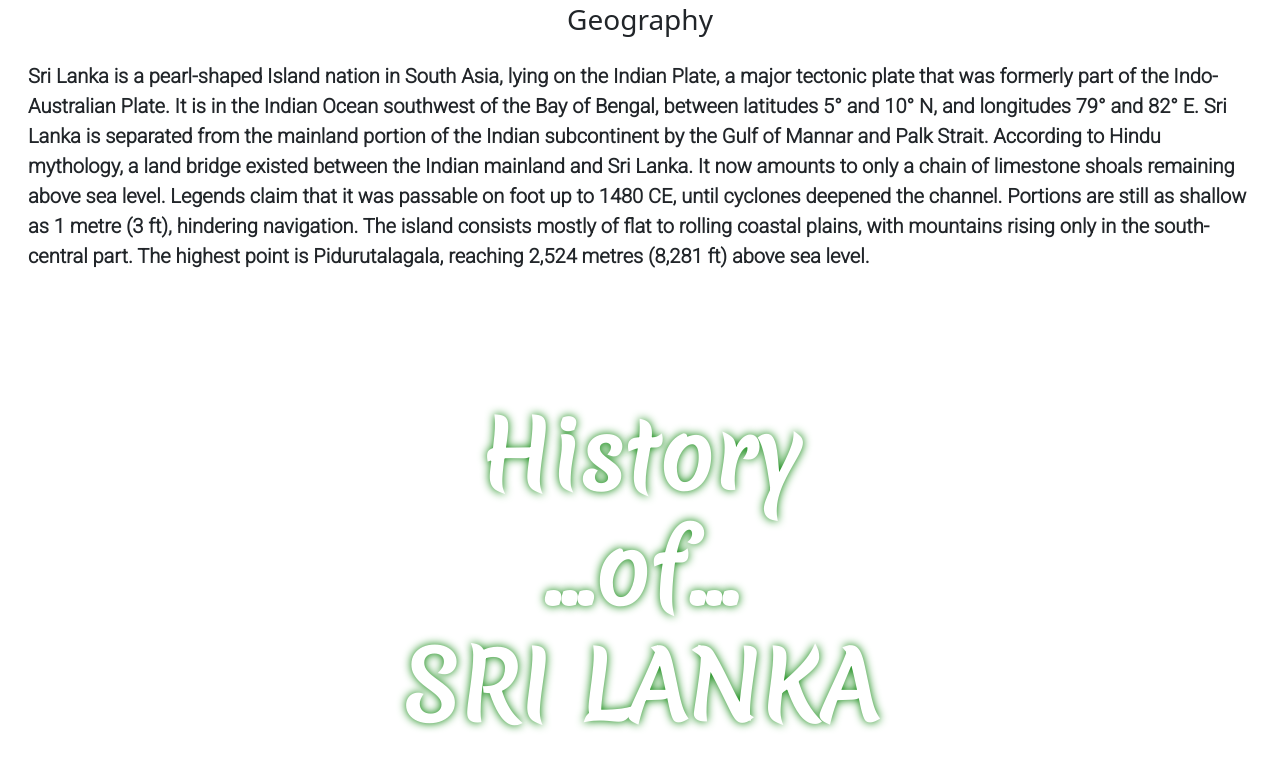
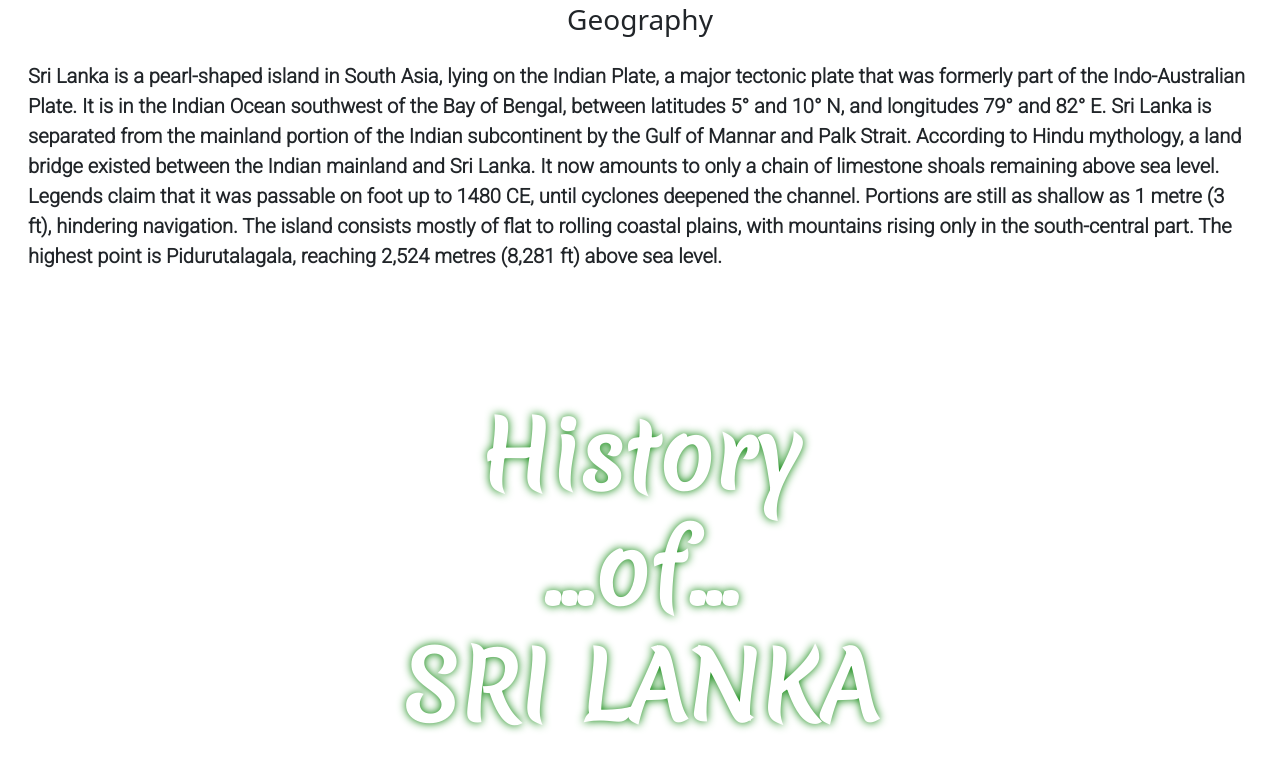
Before and after one commit to IsuruAnjanaGalle/Travel-site-DEMO-, a plain HTML site: page index.html in a window 1280 px wide. Shown: the part 1529-2300 px from the top of the page. Drawn offline with nearby package versions, Linux system fonts and the light colour scheme; a web font is replaced by a local one.

Commit message:
Update index.html

```diff
--- a/index.html
+++ b/index.html
@@ -94,7 +94,7 @@
 			</h3>
 
 			<p class="p-3 text-jusify">
-				Sri Lanka is a pearl-shaped Island nation in South Asia, lying on the Indian Plate, a major tectonic plate that was formerly part of the Indo-Australian Plate. It is in the Indian Ocean southwest of the Bay of Bengal, between latitudes 5° and 10° N, and longitudes 79° and 82° E. Sri Lanka is separated from the mainland portion of the Indian subcontinent by the Gulf of Mannar and Palk Strait. According to Hindu mythology, a land bridge existed between the Indian mainland and Sri Lanka. It now amounts to only a chain of limestone shoals remaining above sea level. Legends claim that it was passable on foot up to 1480 CE, until cyclones deepened the channel. Portions are still as shallow as 1 metre (3 ft), hindering navigation. The island consists mostly of flat to rolling coastal plains, with mountains rising only in the south-central part. The highest point is Pidurutalagala, reaching 2,524 metres (8,281 ft) above sea level.
+				Sri Lanka is a pearl-shaped island in South Asia, lying on the Indian Plate, a major tectonic plate that was formerly part of the Indo-Australian Plate. It is in the Indian Ocean southwest of the Bay of Bengal, between latitudes 5° and 10° N, and longitudes 79° and 82° E. Sri Lanka is separated from the mainland portion of the Indian subcontinent by the Gulf of Mannar and Palk Strait. According to Hindu mythology, a land bridge existed between the Indian mainland and Sri Lanka. It now amounts to only a chain of limestone shoals remaining above sea level. Legends claim that it was passable on foot up to 1480 CE, until cyclones deepened the channel. Portions are still as shallow as 1 metre (3 ft), hindering navigation. The island consists mostly of flat to rolling coastal plains, with mountains rising only in the south-central part. The highest point is Pidurutalagala, reaching 2,524 metres (8,281 ft) above sea level.
 			</p>
 		</div>
 
```
